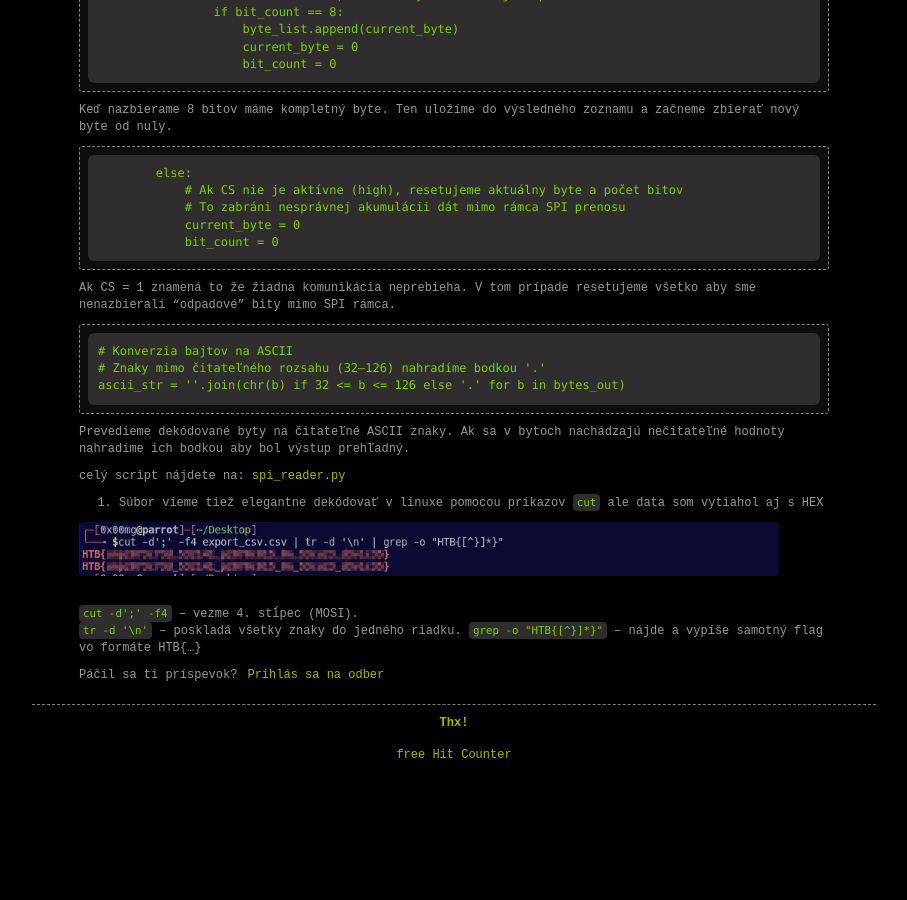
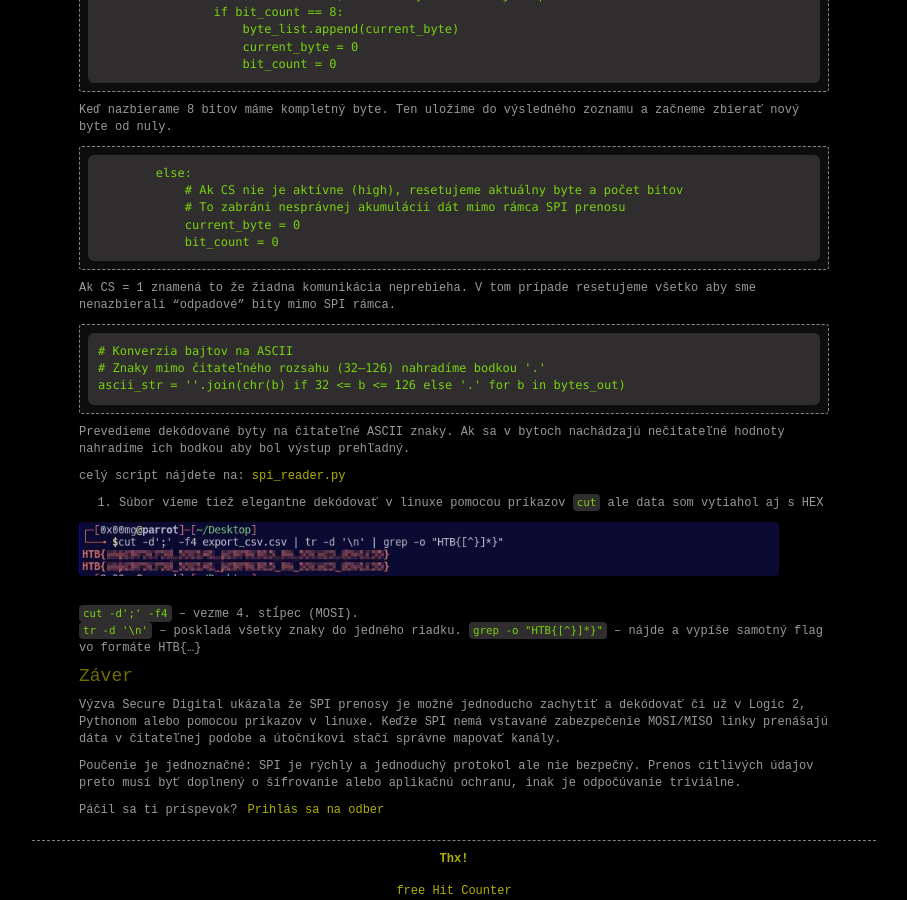
Before and after one commit to 0x00mg/0x00mg.github.io, a Jekyll site: the page built from _posts/2025/2025-09-08-HTB:-Secure-Digital.md, in a window 1280 px wide and 900 px high, scrolled down 3256 px. Shown: the whole window, without its empty margins (186-1093 px from the left). Built offline with Jekyll 4.4.1, drawn with Linux system fonts in a browser that asks for light colours; comment, search, counter and statistics services are not loaded; before the commit the page ends 4020 px from its top, so only the background shows below that; some of the changed text lies outside the part shown.

Commit message:
Update 2025-09-08-HTB:-Secure-Digital.md

```diff
--- a/_posts/2025/2025-09-08-HTB:-Secure-Digital.md
+++ b/_posts/2025/2025-09-08-HTB:-Secure-Digital.md
@@ -130,3 +130,9 @@ celý script nájdete na:  <a href="https://github.com/0x00mg/Python/blob/main/H
 `cut -d';' -f4` – vezme 4. stĺpec (MOSI).
 `tr -d '\n'` – poskladá všetky znaky do jedného riadku.
 `grep -o "HTB{[^}]*}"` – nájde a vypíše samotný flag vo formáte HTB{...}
+
+#### Záver
+
+Výzva Secure Digital ukázala že SPI prenosy je možné jednoducho zachytiť a dekódovať či už v Logic 2, Pythonom alebo pomocou príkazov v linuxe. Keďže SPI nemá vstavané zabezpečenie MOSI/MISO linky prenášajú dáta v čitateľnej podobe a útočníkovi stačí správne mapovať kanály.
+
+Poučenie je jednoznačné: SPI je rýchly a jednoduchý protokol ale nie bezpečný. Prenos citlivých údajov preto musí byť doplnený o šifrovanie alebo aplikačnú ochranu, inak je odpočúvanie triviálne.
```
Also changed, not shown: other parts of _posts/2025/2025-09-08-HTB:-Secure-Digital.md (+1 -1 lines).
